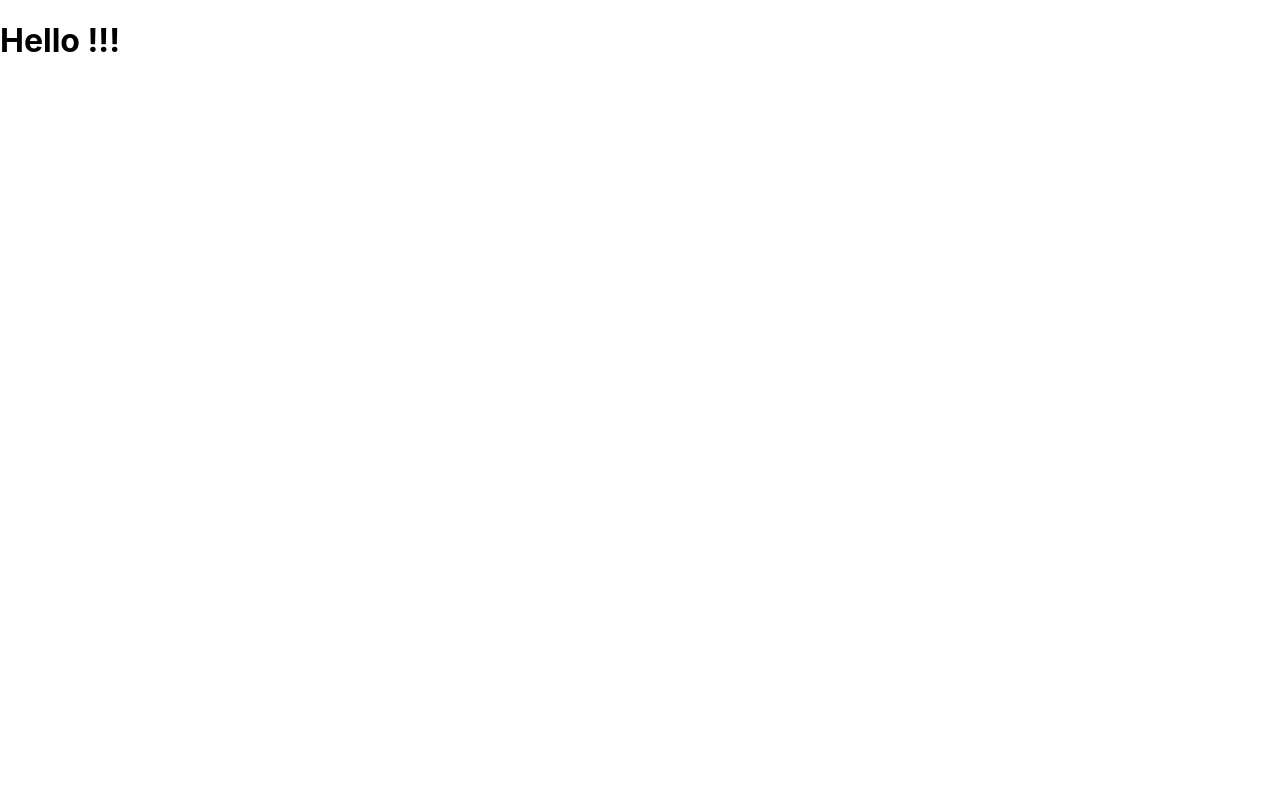
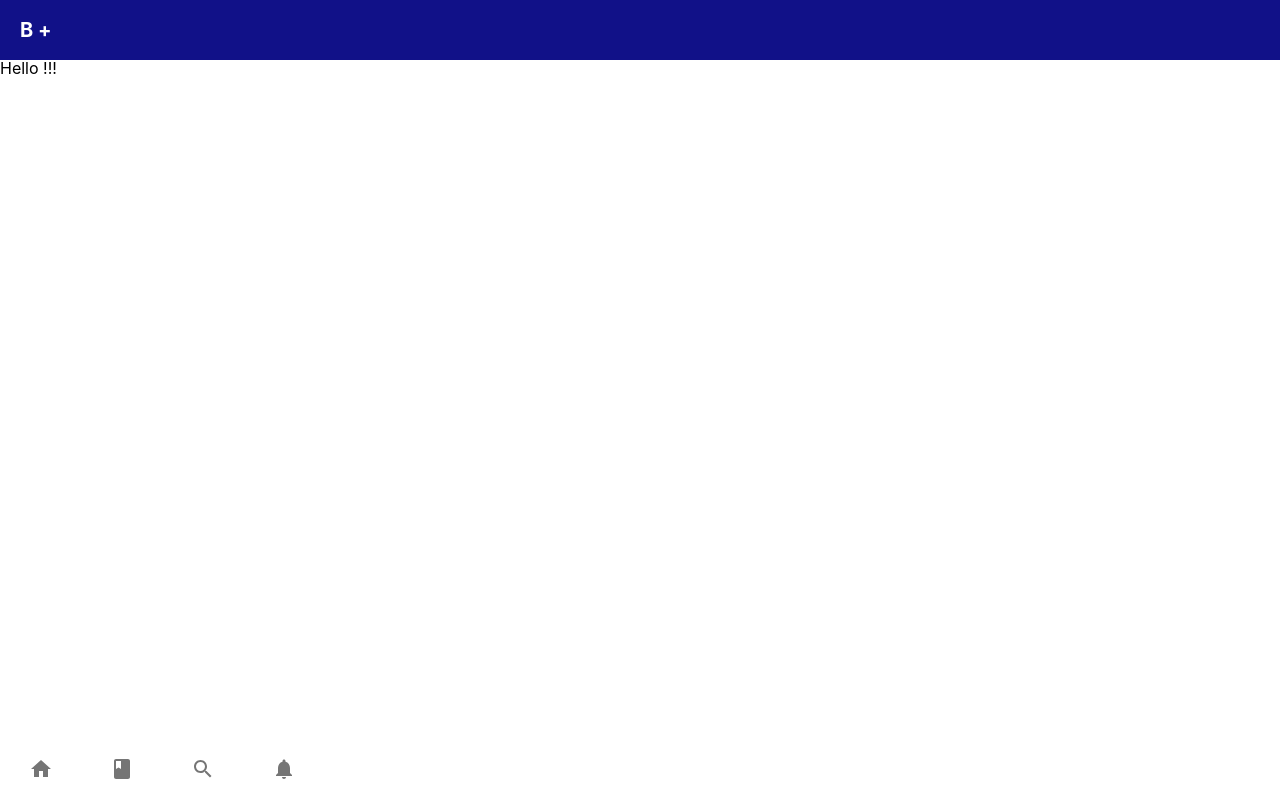
Before and after one commit to taro1025/B-, a React (Create React App) app in the folder front/b-plus-app/: page / in a window 1280 px wide. Built offline with nearby package versions, Linux system fonts and the light colour scheme.

Commit message:
Create footer and header

```diff
--- a/front/b-plus-app/package.json
+++ b/front/b-plus-app/package.json
@@ -3,6 +3,8 @@
   "version": "0.1.0",
   "private": true,
   "dependencies": {
+    "@material-ui/core": "^4.11.4",
+    "@material-ui/icons": "^4.11.2",
     "@testing-library/jest-dom": "^5.11.4",
     "@testing-library/react": "^11.1.0",
     "@testing-library/user-event": "^12.1.10",
@@ -11,11 +13,14 @@
     "@types/node": "^12.0.0",
     "@types/react": "^17.0.0",
     "@types/react-dom": "^17.0.0",
+    "@types/styled-components": "^5.1.10",
     "axios": "^0.21.1",
     "react": "^17.0.2",
     "react-dom": "^17.0.2",
     "react-router-dom": "^5.2.0",
     "react-scripts": "4.0.3",
+    "styled-components": "^5.3.0",
+    "styled-reset": "^4.3.4",
     "typescript": "^4.1.2",
     "web-vitals": "^1.0.1"
   },
--- a/front/b-plus-app/src/App.tsx
+++ b/front/b-plus-app/src/App.tsx
@@ -7,11 +7,14 @@ import {
   Redirect
 } from "react-router-dom";
 
+import { Layout } from "./containers/Layout"
 import { TopPage } from "./containers/TopPage";
+
 
 const App: React.FC = () => {
   return (
     <Router>
+      <Layout>
         <Switch>
           <Route
             exact
@@ -23,6 +26,7 @@ const App: React.FC = () => {
           <Redirect to="/" />
 
         </Switch>
+      </Layout>
     </Router>
   );
 }
--- /dev/null
+++ b/front/b-plus-app/src/components/Footer.tsx
@@ -0,0 +1,30 @@
+import React from "react"
+import styled, { createGlobalStyle } from "styled-components"
+
+//Material UIs
+import { BottomNavigation, BottomNavigationAction } from '@material-ui/core';
+import { Search, Home, Notifications, Book } from '@material-ui/icons';
+
+const BottomNavigationWrapper = styled.footer`
+  position: fixed;
+  bottom: 0;
+`
+
+
+export const Footer: React.FC = () => {
+  //<> </>はフラグメント。divで全体を囲まないでよくなる
+  return (
+
+    <BottomNavigationWrapper>
+      <BottomNavigation>
+        <BottomNavigationAction label="home" icon={<Home />} />
+        <BottomNavigationAction label="manage" icon={<Book />} />
+        <BottomNavigationAction label="search" icon={<Search />} />
+        <BottomNavigationAction label="notification" icon={<Notifications />} />
+      </BottomNavigation>
+    </BottomNavigationWrapper>
+
+
+
+  );
+};
--- /dev/null
+++ b/front/b-plus-app/src/containers/Layout.tsx
@@ -0,0 +1,58 @@
+import React from "react"
+import styled, { createGlobalStyle } from "styled-components"
+import { Reset } from "styled-reset"
+
+import { Footer } from "../components/Footer"
+const GlobalStyle = createGlobalStyle`
+  body {
+    margin: 0;
+    font-family: -apple-system, BlinkMacSystemFont, 'Segoe UI', 'Roboto', 'Oxygen',
+      'Ubuntu', 'Cantarell', 'Fira Sans', 'Droid Sans', 'Helvetica Neue',
+      sans-serif;
+    -webkit-font-smoothing: antialiased;
+    -moz-osx-font-smoothing: grayscale;
+  }
+
+  code {
+    font-family: source-code-pro, Menlo, Monaco, Consolas, 'Courier New',
+      monospace;
+  }
+`;
+
+const Wrapper = styled.div`
+  height: 100%;
+`;
+
+const Header = styled.div`
+  display: flex;
+  align-items: center;
+  height: 60px;
+  color: #fff;
+  background-color: #111188;
+  font-size: 20px;
+  font-weight: bold;
+  padding: 0 20px;
+`;
+
+
+const Body = styled.div`
+//vh：ビューポート（画面サイズ）の高さに対する割合。100vhは画面の高さと同じ（100%）を表す
+//100%は親要素に対して。100vhは画面に対して。
+  height: calc(100vh - 60px);
+`;
+
+export const Layout: React.FC = ({ children }) => {
+  //<> </>はフラグメント。divで全体を囲まないでよくなる
+  return (
+    <>
+      <Reset />
+      <GlobalStyle />
+
+      <Wrapper>
+        <Header>B +</Header>
+        <Body>{children}</Body>
+        <Footer />
+      </Wrapper>
+    </>
+  );
+};
```
Also changed, not shown: 1 other file (tests, documents, lock files or other folders). Lines whose indentation alone changed are shown as unchanged.
